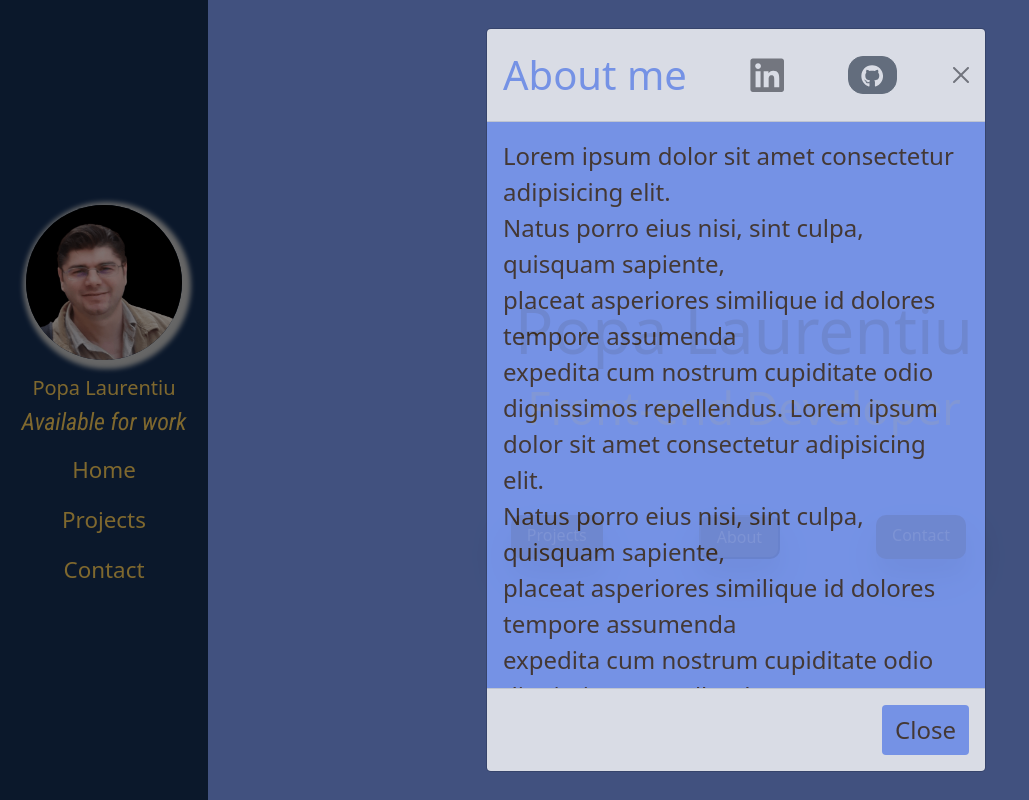
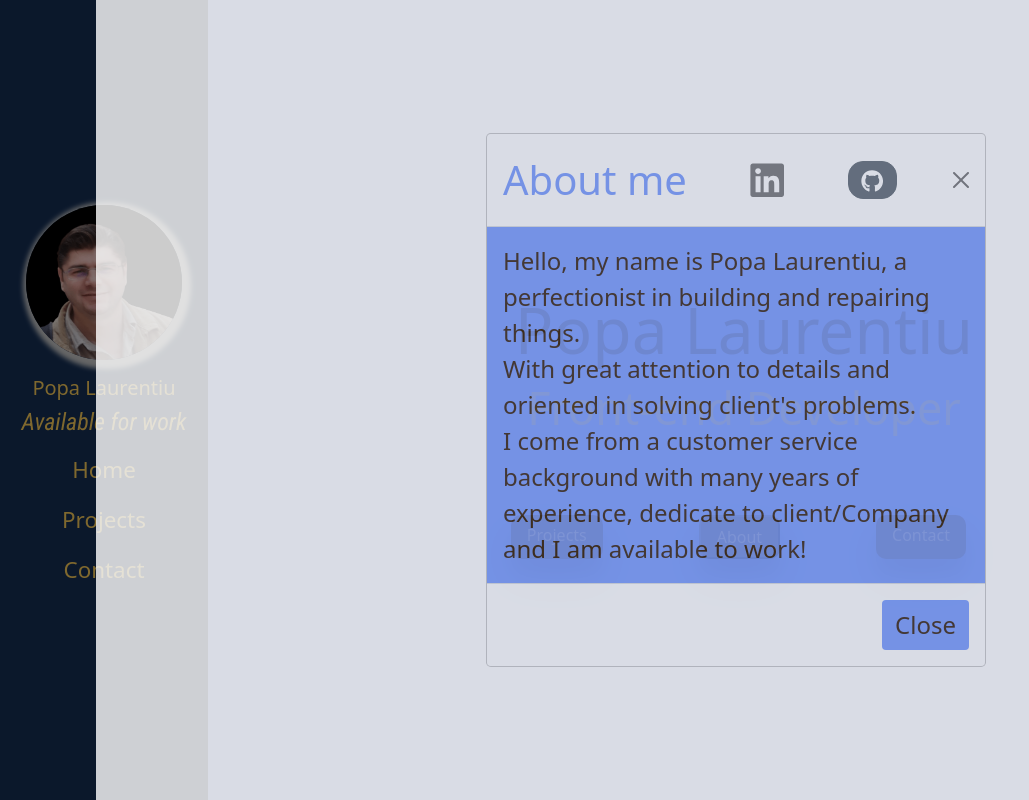
Before and after one commit to laur80/pf, a React (Create React App) app: page / in a window 1280 px wide. Both pictures are taken after a click on the button "About". Shown: the top 800 px of the page, without its empty margins (0-1029 px from the left). Built offline with nearby package versions, Linux system fonts and the light colour scheme; a web font is replaced by a local one.

Commit message:
add info about

```diff
--- a/src/About.js
+++ b/src/About.js
@@ -22,22 +22,15 @@ function About() {
             </div>
 
             <div className="modal-body" >
-                Lorem ipsum dolor sit amet consectetur adipisicing elit.<br/>
-                Natus porro eius nisi, sint culpa, quisquam sapiente,<br/>
-                placeat asperiores similique id dolores tempore assumenda<br/>
-                expedita cum nostrum cupiditate odio dignissimos repellendus.
-                Lorem ipsum dolor sit amet consectetur adipisicing elit.<br/>
-                Natus porro eius nisi, sint culpa, quisquam sapiente,<br/>
-                placeat asperiores similique id dolores tempore assumenda<br/>
-                expedita cum nostrum cupiditate odio dignissimos repellendus.
+            Hello, my name is Popa Laurentiu, a perfectionist in building and repairing things.<br/>
+            With great attention to details and oriented in solving client's problems.<br/>
+            I come from a customer service background with many years of experience,
+            dedicate to client/Company and I am available to work!
                 <div id="contain-links" >
                 </div>
             </div>
 
             <div className="modal-footer" >
-
-
-
                 <button type="button" className="btn " id="btn-foot" data-bs-dismiss="modal">Close</button>
             </div>
             </div>
--- a/src/Contact.css
+++ b/src/Contact.css
@@ -5,6 +5,7 @@
 /* Remove outline of all elements on focus */
 *:focus {
 	outline: 0;
+	background-color: #fff;
 }
 
 body {
```
Also changed, not shown: 1 other file (tests, documents, lock files or other folders).
